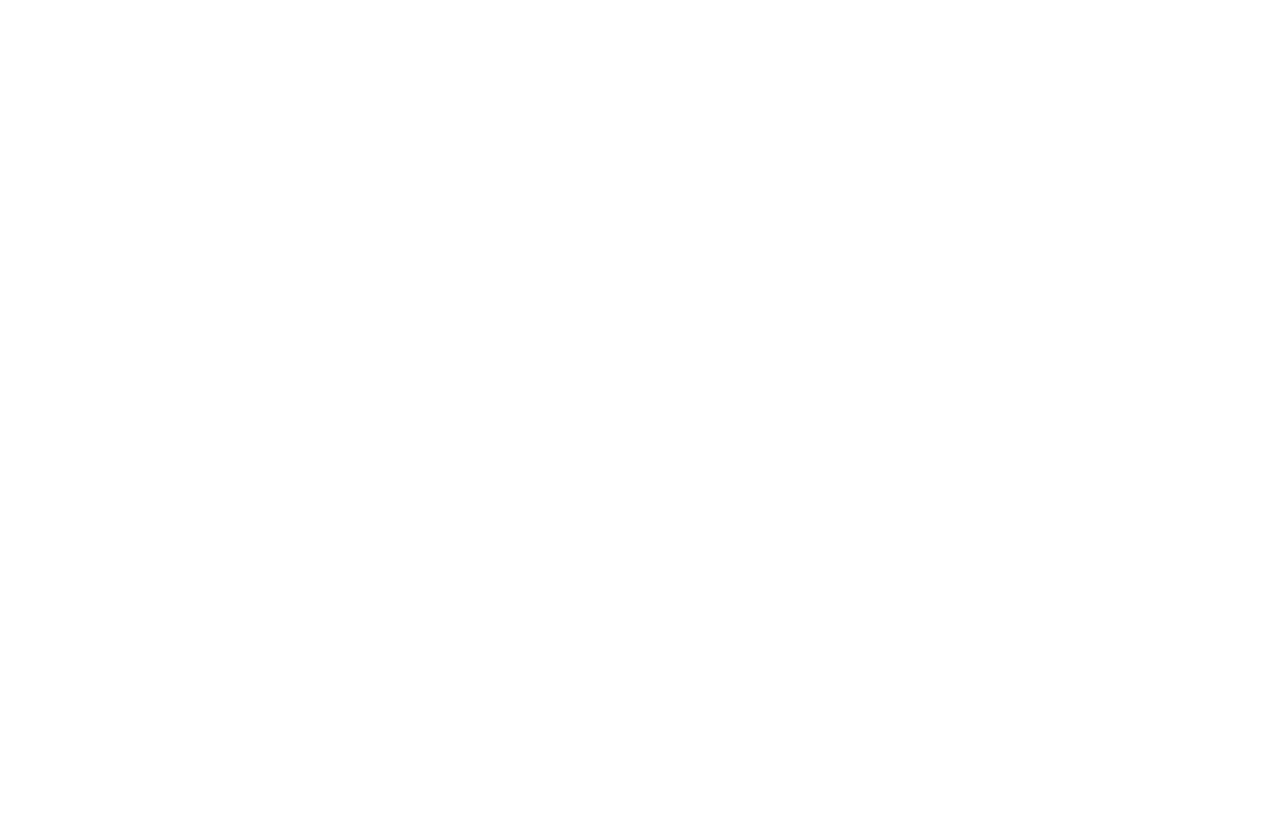
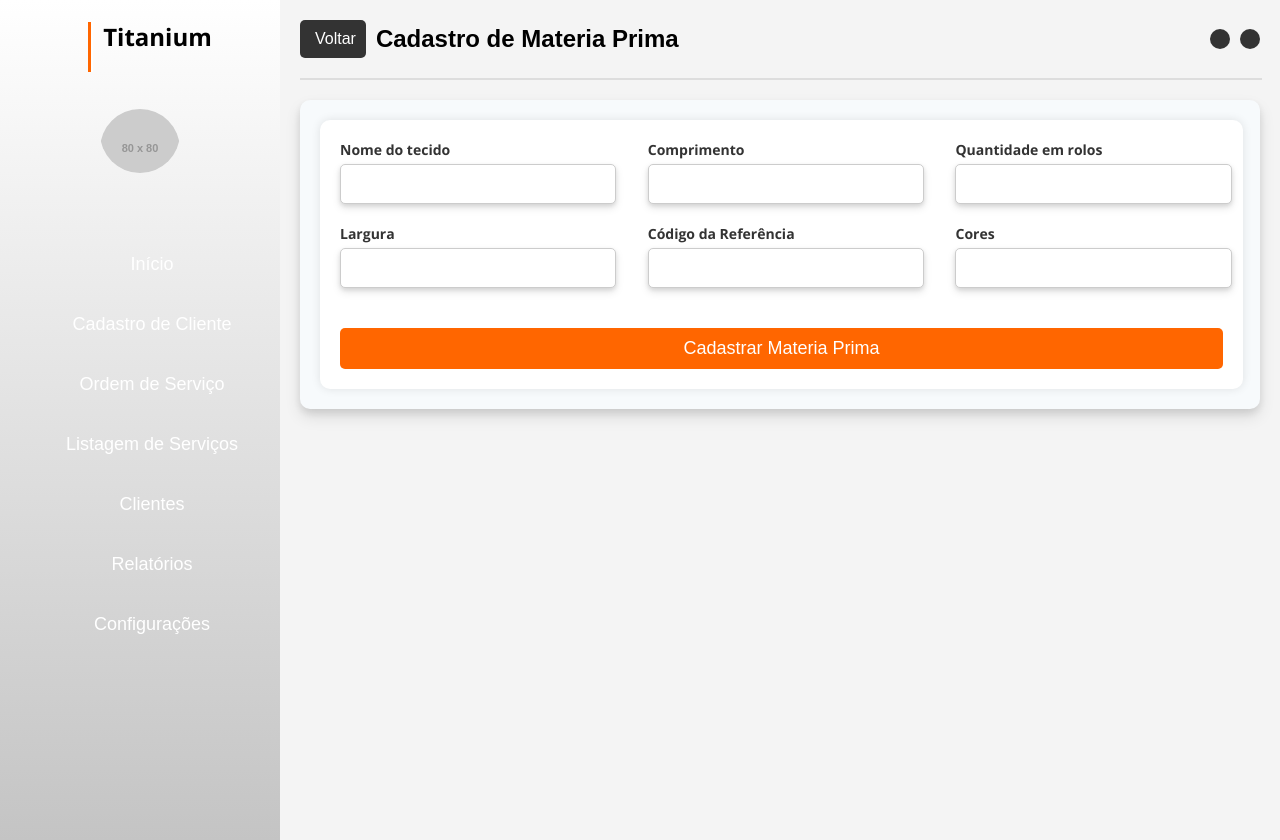
Before and after one commit to Josielcosta138/titanium, a React (Create React App) app: page /materiaPrima in a window 1280 px wide. Before the commit this address had no page. Before the commit the page ends 800 px from the top, so only its background shows below. Built offline with nearby package versions, Linux system fonts and the light colour scheme.

Commit message:
tela materia prima

```diff
--- a/src/Router.tsx
+++ b/src/Router.tsx
@@ -7,6 +7,7 @@
 import ListaCliente from "./pages/listaclientes";
 import CadastroOrdemServico from "./ordem/ordemdeservico";
 import ListaOrdemServico from "./pages/listaservicoordem";
+import MateriaPrima from "./pages/materia";
 // import Home from "./pages/Home";
 
 const Router : FC = () => {
@@ -22,6 +23,9 @@
                 <Route path="/ordemServico" element={<CadastroOrdemServico />} />
                 <Route path="/listaServico" element={<ListaOrdemServico />} />
                 <Route path="/ordemCliente/:id" element={<OrderCliente />} />
+                <Route path="/materiaPrima" element={<MateriaPrima />} />
+
+
                 {/* <Route path="*" element={<Home />} /> */ }
             </Routes>
         </BrowserRouter>
--- a/src/pages/materia/index.css
+++ b/src/pages/materia/index.css
@@ -69,21 +69,79 @@
   color: #ffd700;
 }
 
-  .order-service-form {
+.content-container {
   width: 80%;
-    padding: 40px;
-    background-color: white;
-    box-shadow: 0px 0px 10px rgba(0, 0, 0, 0.1);
-    overflow-y: auto;
+  padding: 20px;
 }
 
-  .order-service-form h2 {
-    margin-bottom: 20px;
-    color: #333;
+.top-bar {
+  display: flex;
+  justify-content: space-between;
+  align-items: center;
+}
+
+.top-left {
+  display: flex;
+  align-items: center;
+}
+
+.back-button {
+  margin-right: 10px;
+  background-color: #333;
+  color: white;
+  border: none;
+  padding: 10px;
+  cursor: pointer;
+  border-radius: 5px;
+  font-size: 16px;
+}
+
+.top-right {
+  display: flex;
+}
+
+.icon-button {
+  background-color: #333;
+  color: white;
+  border: none;
+  padding: 10px;
+  cursor: pointer;
+  border-radius: 50%;
+  font-size: 18px;
+  margin-left: 10px;
+}
+
+.full-line {
+  width: 100%;
+  border: 1px solid #ddd;
+  margin: 20px 0;
+}
+
+.form-container {
+  display: flex;
+  justify-content: center;
+}
+
+.materia-form {
+  width: 96%;
+  background-color: white;
+  padding: 20px;
+  box-shadow: 0px 0px 10px rgba(0, 0, 0, 0.1);
+  border-radius: 10px;
+}
+
+.form-row {
+  display: flex;
+  justify-content: space-between;
 }
 
 .form-group {
-    margin-bottom: 20px;
+  flex: 1;
+  margin-right: 20px;
+}
+
+.form-group:last-child {
+  margin-right: 0;
 }
 
 .form-group label {
@@ -93,9 +151,8 @@
   color: #333;
 }
 
-  .form-group input,
-  .form-group textarea {
-    width: 100%;
+.form-group input {
+  width: 95%;
   padding: 10px;
   border: 1px solid #ccc;
   border-radius: 5px;
@@ -103,22 +160,17 @@
   color: #333;
 }
 
-  .form-group small {
-    display: block;
-    margin-top: 5px;
-    color: #777;
-  }
-
 .submit-button {
   padding: 10px 20px;
-    background-color: #333;
+  background-color: #ff6600; /* Altere para laranja */
   color: white;
   border: none;
   border-radius: 5px;
   cursor: pointer;
   font-size: 18px;
+  margin-top: 20px;
 }
 
 .submit-button:hover {
-    background-color: #444;
+  background-color: #e65c00; /* Um tom mais escuro de laranja para o hover */
 }
--- a/src/pages/materia/index.tsx
+++ b/src/pages/materia/index.tsx
@@ -1,14 +1,14 @@
-import { FC, useState } from "react"
+import { FC, useState } from "react";
 import "./index.css";
 import { apiPost, STATUS_CODE } from "../../api/RestClient";
 
 const MateriaPrima: FC = () => {
-
     const [materia, setMateria] = useState<string>("");
     const [comprimento, setComprimento] = useState<number | undefined>();
     const [qtde, setQtde] = useState<number | undefined>();
     const [largura, setLargura] = useState<number | undefined>();
     const [codReferencia, setCodReferencia] = useState<string>("");
+    const [cores, setCores] = useState<string>("");
     const [materiaId, setIdMateria] = useState<number | undefined>();
 
     const salvarMateria = async () => {
@@ -17,7 +17,8 @@
             comprimento: comprimento,
             qtde: qtde,
             largura: largura,
-            codReferencia: codReferencia
+            codReferencia: codReferencia,
+            cores: cores
         };
 
         try {
@@ -29,14 +30,12 @@
                 localStorage.setItem("idMateria", materiaId);
             }
         } catch (error) {
-            console.error("erro ao salvar materia: ");
+            console.error("erro ao salvar materia: ", error);
         }
     };
 
     return (
-
         <div className="materia-container">
-
             <div className="sidebar">
                 <div className="titulo-container">
                     <div className="vertical-line"></div>
@@ -80,8 +79,9 @@
 
                 <div className="form-container">
                     <div className="materia-form">
+                        <div className="form-row">
                             <div className="form-group">
-                            <label htmlFor="nome-materia">Nome do tecido</label>
+                                <label htmlFor="nome">Nome do tecido</label>
                                 <input
                                     type="text"
                                     id="nome"
@@ -95,7 +95,7 @@
                                 <label htmlFor="comprimento">Comprimento</label>
                                 <input
                                     type="number"
-                                id="nome"
+                                    id="comprimento"
                                     value={comprimento}
                                     onChange={(e) => setComprimento(Number(e.target.value))}
                                 />
@@ -110,7 +110,9 @@
                                     onChange={(e) => setQtde(Number(e.target.value))}
                                 />
                             </div>
+                        </div>
 
+                        <div className="form-row">
                             <div className="form-group">
                                 <label htmlFor="largura">Largura</label>
                                 <input
@@ -131,18 +133,28 @@
                                 />
                             </div>
 
+                            <div className="form-group">
+                                <label htmlFor="cores">Cores</label>
+                                <input
+                                    type="text"
+                                    id="cores"
+                                    value={cores}
+                                    onChange={(e) => setCores(e.target.value)}
+                                />
+                            </div>
+                        </div>
+
                         <button
                             onClick={salvarMateria}
                             type="submit"
-                            className="submit-button" >
-                            Cadastrar Materia Prima </button>
-
+                            className="submit-button"
+                        >
+                            Cadastrar Materia Prima
+                        </button>
                     </div>
                 </div>
             </div>
-
         </div>
-
     );
 };
 
```
Lines whose indentation alone changed are shown as unchanged.
